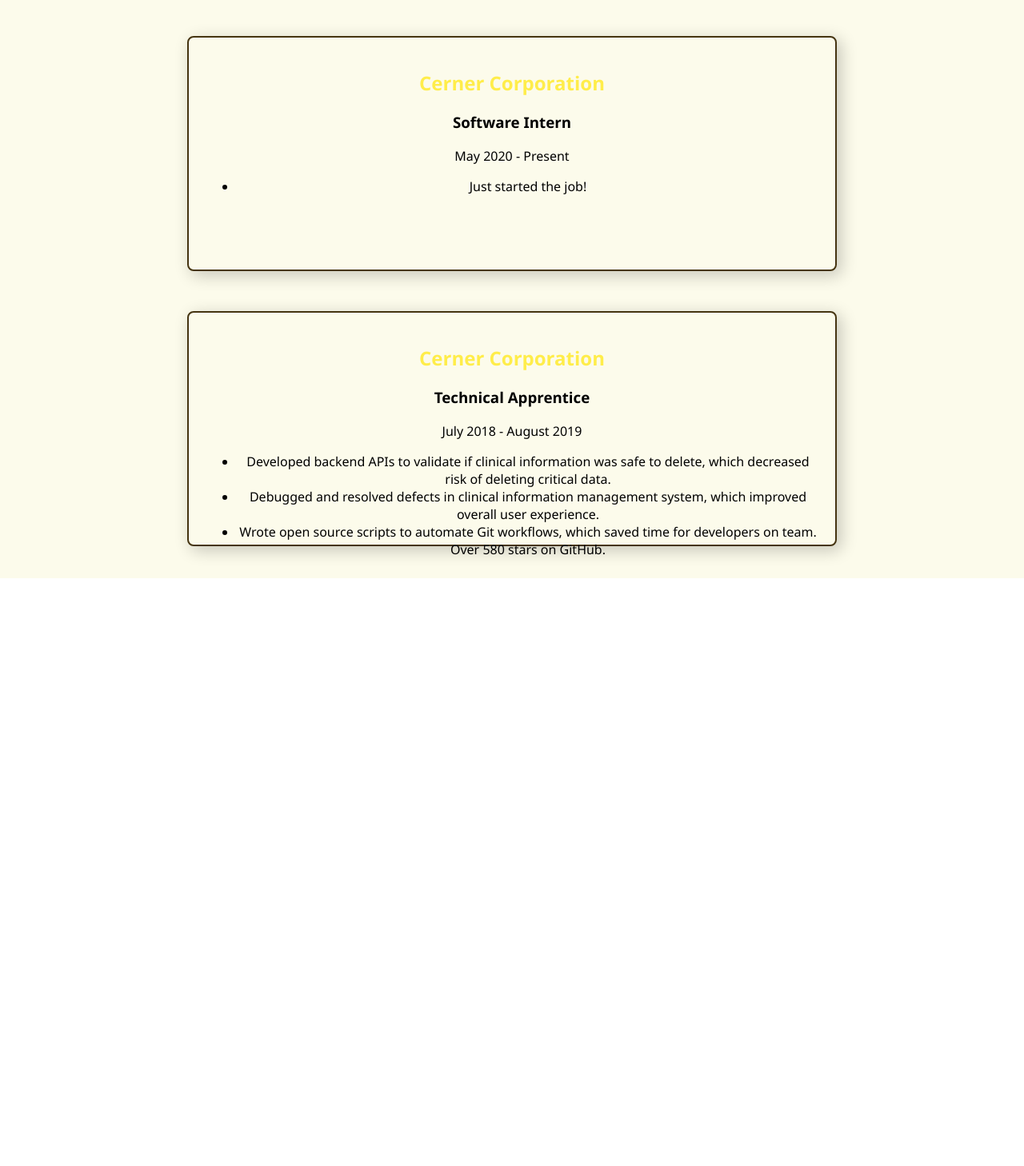
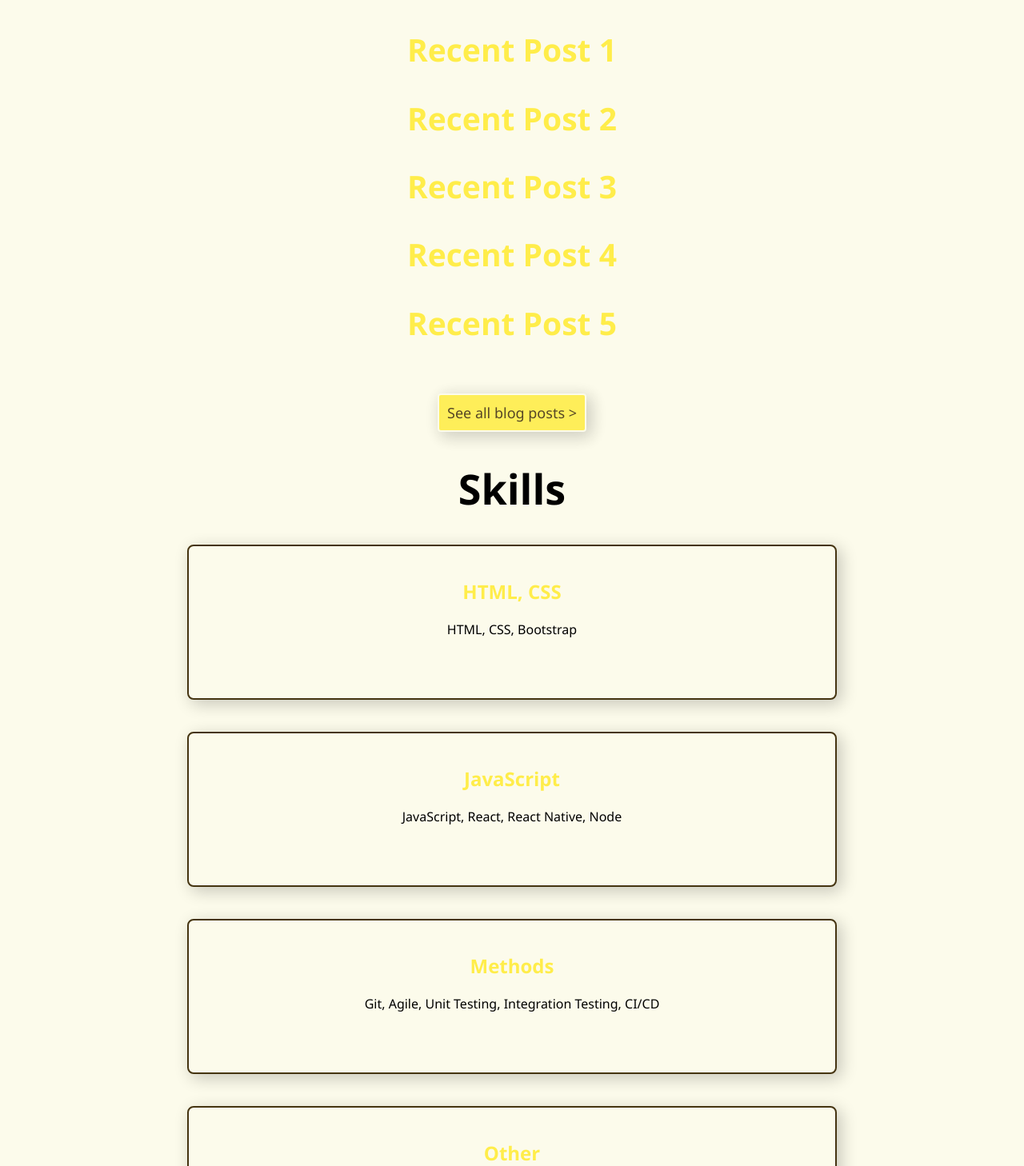
Before and after one commit to CompSciLauren/compscilauren.github.io, a React (Create React App) app: page / in a window 1280 px wide. Shown: the part 1792-3250 px from the top of the page at 80% size. Before the commit the page ends 2515 px from the top, so only its background shows below. Built offline with nearby package versions, Linux system fonts and the light colour scheme.

Commit message:
Add skills section

```diff
--- a/src/App.js
+++ b/src/App.js
@@ -1,8 +1,10 @@
 import React from "react";
 import Project from "./components/Project";
+import Skillset from "./components/Skillset";
 import Experience from "./components/Experience";
 import "./App.css";
 import "./styles/project.css";
+import "./styles/skillset.css";
 import "./styles/experience.css";
 
 function App() {
@@ -75,6 +77,30 @@ function App() {
           <a href="https://github.com/CompSciLauren" target="_blank">
             <button className="Header-btn">See all projects on GitHub ></button>
           </a>
+
+          <h1>Blog</h1>
+          <h2>Recent Post 1</h2>
+          <h2>Recent Post 2</h2>
+          <h2>Recent Post 3</h2>
+          <h2>Recent Post 4</h2>
+          <h2>Recent Post 5</h2>
+          <button className="Header-btn">See all blog posts ></button>
+
+          <h1>Skills</h1>
+          <Skillset title="HTML, CSS" skills="HTML, CSS, Bootstrap"></Skillset>
+          <Skillset
+            title="JavaScript"
+            skills="JavaScript, React, React Native, Node"
+          ></Skillset>
+          <Skillset
+            title="Methods"
+            skills="Git, Agile, Unit Testing, Integration Testing, CI/CD"
+          ></Skillset>
+          <Skillset
+            title="Other"
+            skills="C#, C++, Java, Haskell, MySQL"
+          ></Skillset>
+
           <h1>Experience</h1>
           <div className="experience-grid-container">
             <Experience
@@ -111,6 +137,17 @@ function App() {
                 </ul>
               }
             ></Experience>
+
+            <h1>Awards</h1>
+            <p>1, 2, 3, 4</p>
+
+            <h1>Leadership & Involvement</h1>
+            <p>Text</p>
+
+            <h1>Thanks!</h1>
+            <h2>Want to get in touch?</h2>
+            <p>CompSciLauren@gmail.com</p>
+            <p>Linkedin, Twitter, GitHub</p>
           </div>
         </div>
       </div>
--- /dev/null
+++ b/src/components/Skillset.jsx
@@ -0,0 +1,12 @@
+import React from "react";
+
+const Skillset = (props) => {
+  return (
+    <div class="skillset-grid-item">
+      <h2>{props.title}</h2>
+      <p>{props.skills}</p>
+    </div>
+  );
+};
+
+export default Skillset;
--- /dev/null
+++ b/src/styles/skillset.css
@@ -0,0 +1,18 @@
+.skillset-grid-container {
+  display: grid;
+  grid-template-columns: auto;
+}
+.skillset-grid-item {
+  height: 150px;
+  background-color: #fcfbeb;
+  padding: 20px;
+  margin: 10px;
+  margin-bottom: 40px;
+  font-size: 16px;
+  text-align: center;
+  box-shadow: 5px 5px 20px 1px rgba(0, 0, 0, 0.2);
+  border-style: solid;
+  border-color: #453411;
+  border-width: 2px;
+  border-radius: 8px;
+}
```
